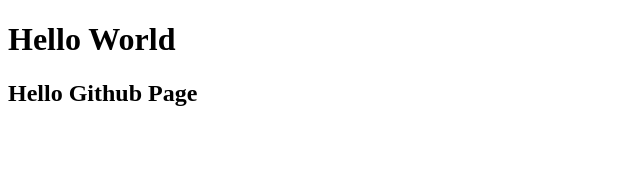
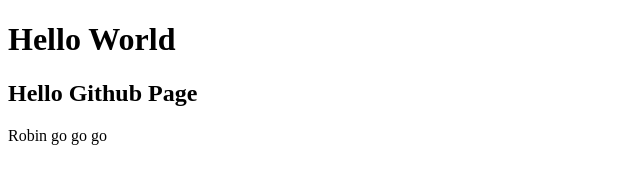
Before and after one commit to hzq8737/hzq8737.github.io, a plain HTML site: page index.html in a window 1280 px wide. Shown: the whole page, without its empty margins (0-640 px from the left). Drawn offline with Linux system fonts and the light colour scheme.

Commit message:
Update index.html

```diff
--- a/index.html
+++ b/index.html
@@ -6,5 +6,6 @@
 <body>
     <h1>Hello World</h1>
     <h2>Hello Github Page</h2>
+    <p>Robin go go go</p>
 </body>
 </html>
```
